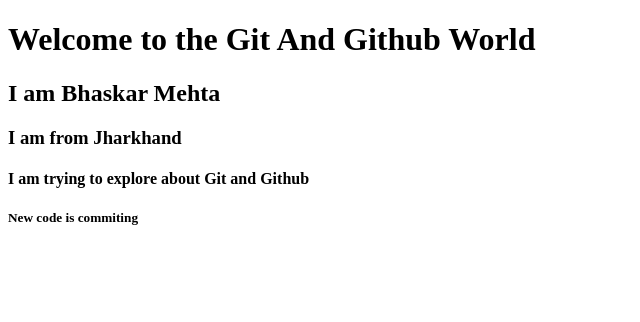
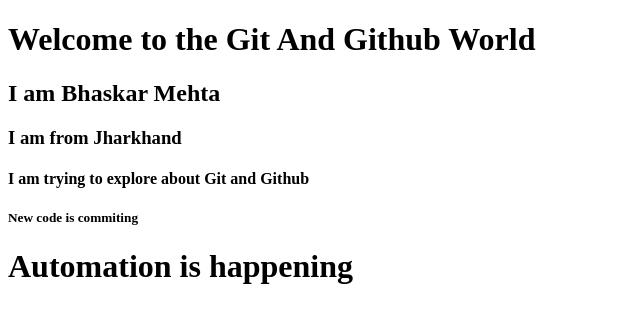
Before and after one commit to bhaskarmehta/AngularProjectDeployment, an Angular app: page / in a window 1280 px wide. Shown: the top 322 px of the page, without its empty margins (0-640 px from the left). Built offline with nearby package versions, Linux system fonts and the light colour scheme.

Commit message:
automated test

```diff
--- a/src/app/app.component.html
+++ b/src/app/app.component.html
@@ -3,3 +3,4 @@
 <h3>I am from Jharkhand</h3>
 <h4>I am trying to explore about Git and Github</h4>
 <h5> New code is commiting </h5>
+<h1> Automation is happening </h1>
```
